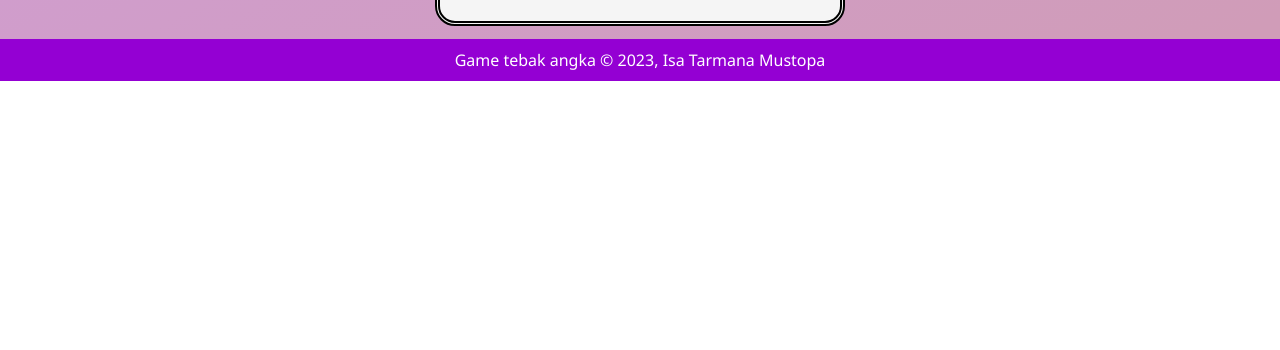
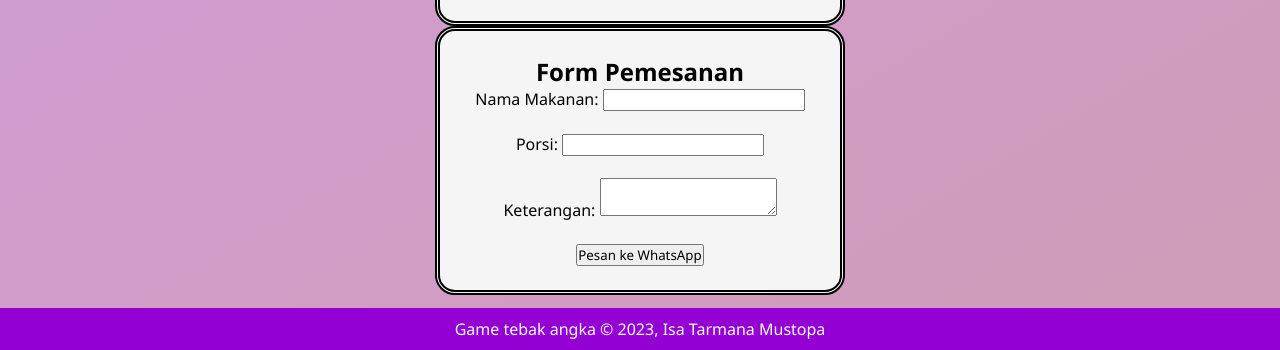
Before and after one commit to TarmanaM/TebakAngka.github.io, a plain HTML site: page index.html in a window 1280 px wide. Shown: the part 1814-2164 px from the top of the page. Before the commit the page ends 1895 px from the top, so only its background shows below. Drawn offline with Linux system fonts and the light colour scheme.

Commit message:
Update  Form Whatsapp index.html

```diff
--- a/index.html
+++ b/index.html
@@ -24,9 +24,7 @@
             </li>
             <a href="#aboutme">Pembuat</a>
             </li>
-            </li>
-            <a href="https://wa.me/6281220952593/?text=Salam%20%21%20Saya%20tertarik%20dengan%20produk%20Anda." target="_blank">Pesan Lewat WhatsApp</a>
-            </li>
+
         </nav>
     </header>
     <main>
@@ -186,6 +184,21 @@
                 </ul>
                 <p> isatarmanamustopa54@gmail.com</p>
         </aside>
+        <aside id="aboutme">
+            <h1>Form Pemesanan</h1>
+              <form id="orderForm">
+  <label for="foodName">Nama Makanan:</label>
+  <input type="text" id="foodName" name="foodName" required><br><br>
+
+  <label for="portion">Porsi:</label>
+  <input type="number" id="portion" name="portion" required><br><br>
+
+  <label for="note">Keterangan:</label>
+  <textarea id="note" name="note"></textarea><br><br>
+
+  <button type="button" onclick="generateWhatsAppMessage()">Pesan ke WhatsApp</button>
+</form>
+        </aside>
     </center>
 <script type="text/javascript">window.$crisp=[];window.CRISP_WEBSITE_ID="efc84c4d-e40d-4d2a-8c87-49f1d145b32c";(function(){d=document;s=d.createElement("script");s.src="https://client.crisp.chat/l.js";s.async=1;d.getElementsByTagName("head")[0].appendChild(s);})();</script>
     </main>
```
